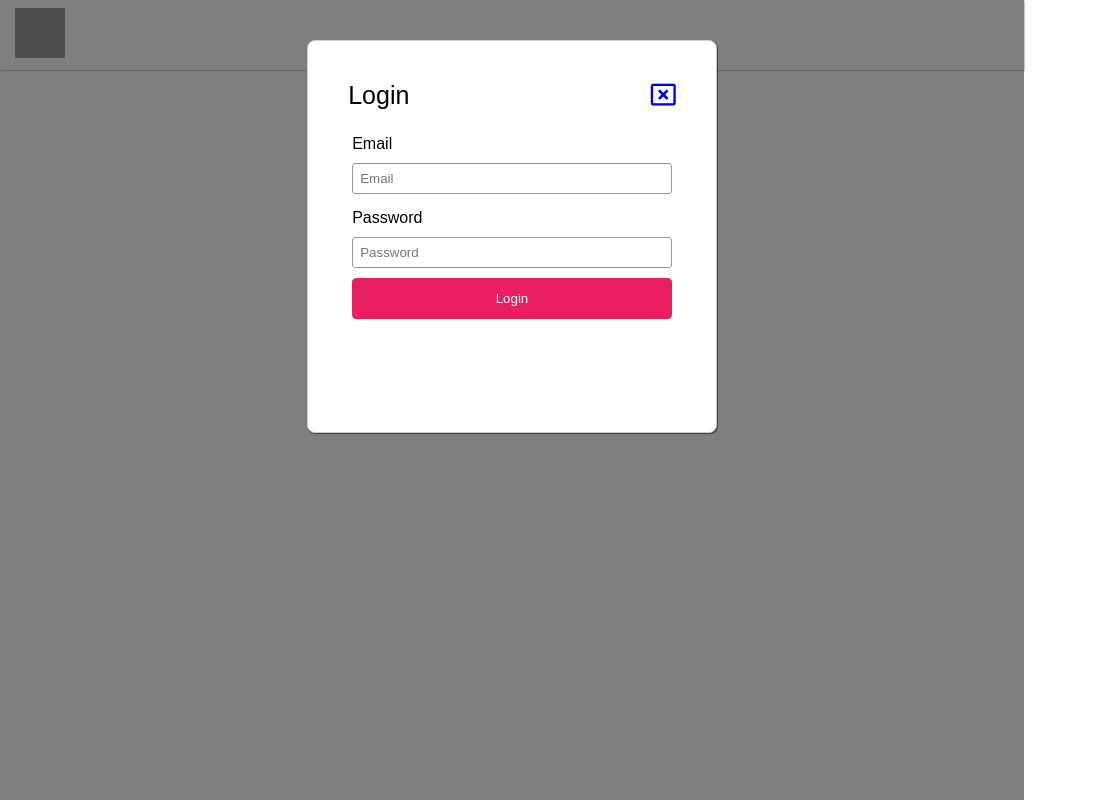
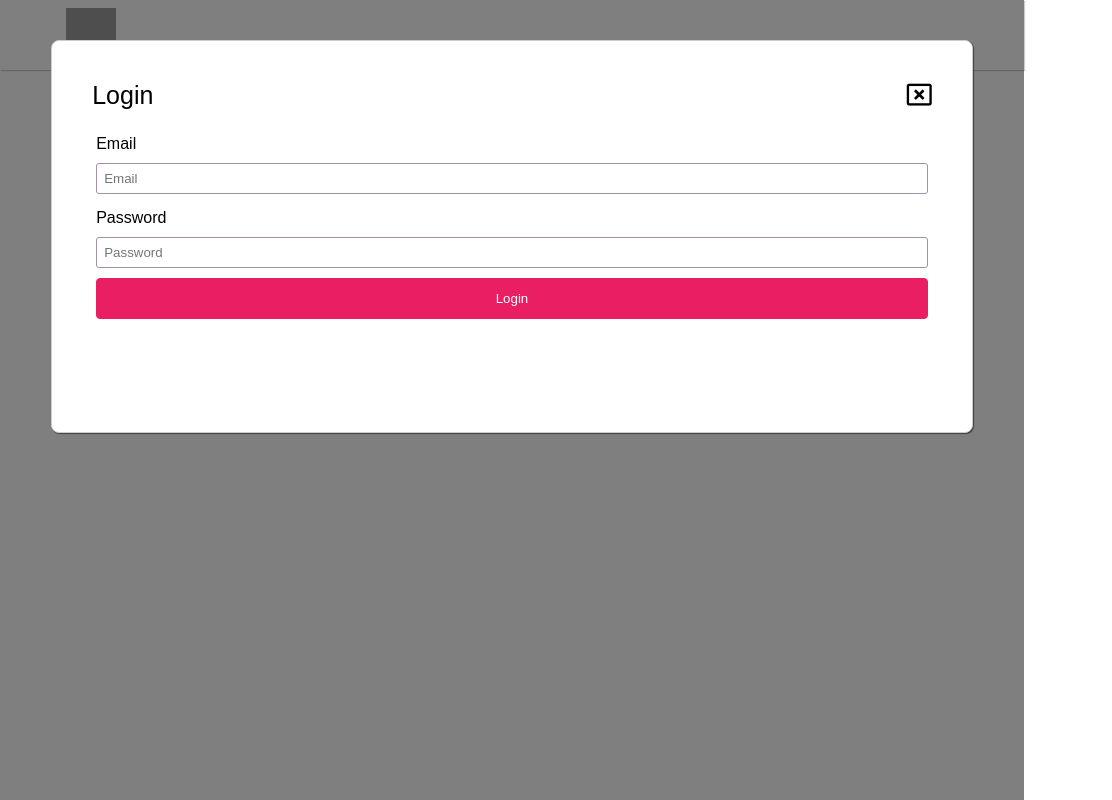
Before and after one commit to sazzad88/bitfountain-assignment, a React (Create React App) app: page / in a window 1024 px wide. Both pictures are taken after a click on the button "Enter Application". Shown: the whole page, 1112 px wide, since content can reach past the window. Built offline with nearby package versions, Linux system fonts and the light colour scheme; grey boxes are pictures that could not be loaded; what axios-progress-bar would draw is missing.

Commit message:
mobile screen css modified

```diff
--- a/src/App.css
+++ b/src/App.css
@@ -165,7 +165,7 @@
 }
 
 .overview-item {
-  width: 43%;
+  width: 40%;
   padding: 12px;
   margin: 20px;
   cursor: pointer;
@@ -304,11 +304,6 @@
 button:disabled {
   background: #f996ac;
 }
-/* @media screen and (min-width: 1201) {
-  .full-width {
-    width: 1200;
-  }
-} */
 
 @media screen and (max-width: 500px) {
   .full-width {
@@ -343,3 +338,40 @@ button:disabled {
     width: 90% !important;
   }
 }
+
+@media (min-width: 501px) and (max-width: 768px) {
+  .full-width {
+    width: 100%;
+  }
+
+  .modal {
+    left: 5%;
+    width: 90%;
+  }
+
+  .device-item {
+    width: 90% !important;
+  }
+
+  .overview-item {
+    width: 90%;
+  }
+}
+
+@media (min-width: 769px) and (max-width: 1255px) {
+  .full-width {
+    width: 90%;
+  }
+  .modal {
+    left: 5% !important;
+    width: 90% !important;
+  }
+
+  .device-item {
+    width: 40% !important;
+  }
+
+  .overview-item {
+    width: 40%;
+  }
+}
--- a/src/components/Utility/Modal.css
+++ b/src/components/Utility/Modal.css
@@ -39,6 +39,7 @@
 
 .modal__title .close {
   float: right;
+  cursor: pointer;
 }
 
 .modal__content {
--- a/src/components/Utility/Modal.tsx
+++ b/src/components/Utility/Modal.tsx
@@ -37,9 +37,7 @@ const Modal: FunctionComponent<ModalProps> = ({
               }, 100);
             }}
           >
-            <a href="#">
-              <i className="far fa-window-close"></i>
-            </a>
+            <i className="far fa-window-close"></i>
           </span>
         </div>
         <div className="modal__content" style={{ height: height ?? "600px" }}>
```
